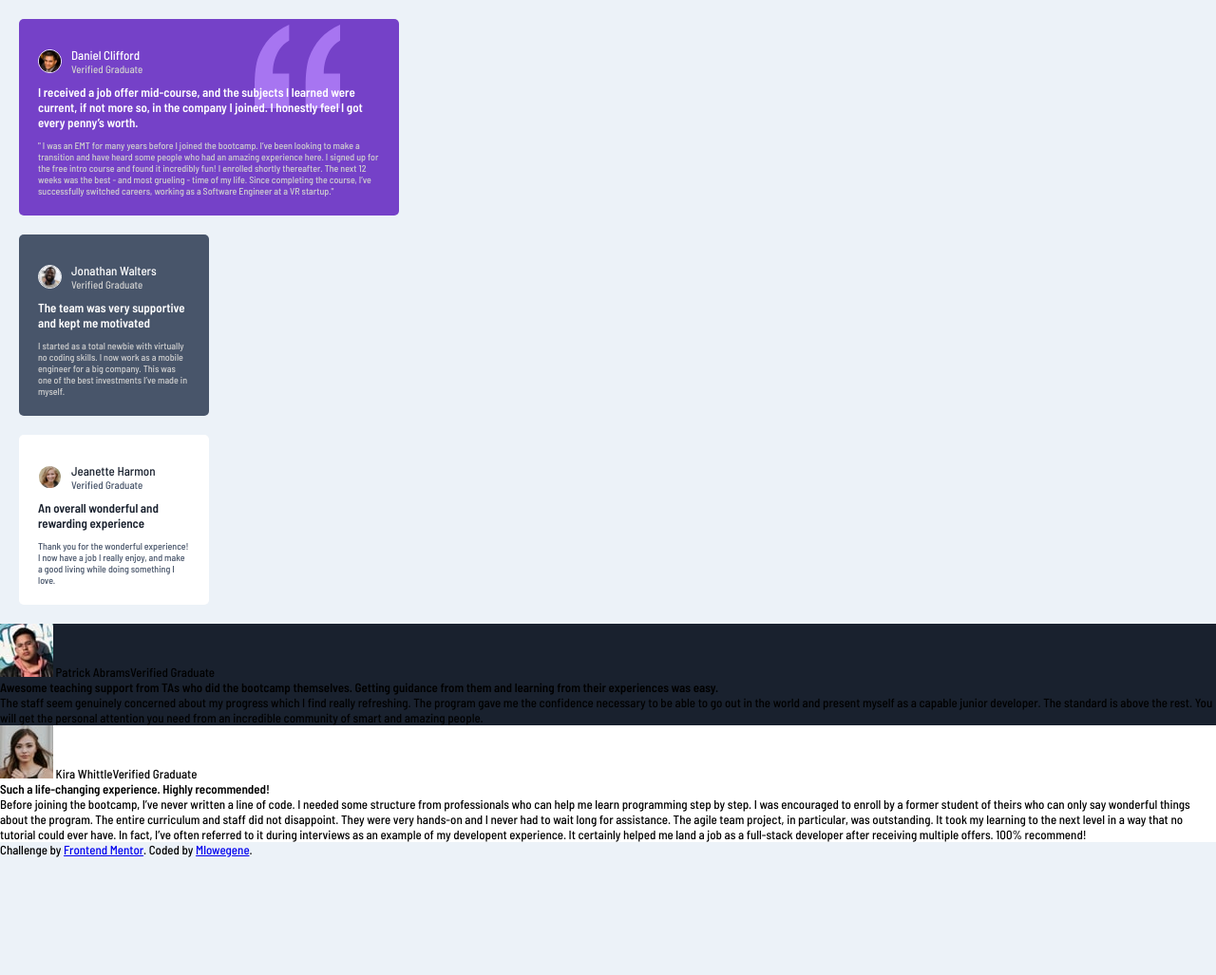
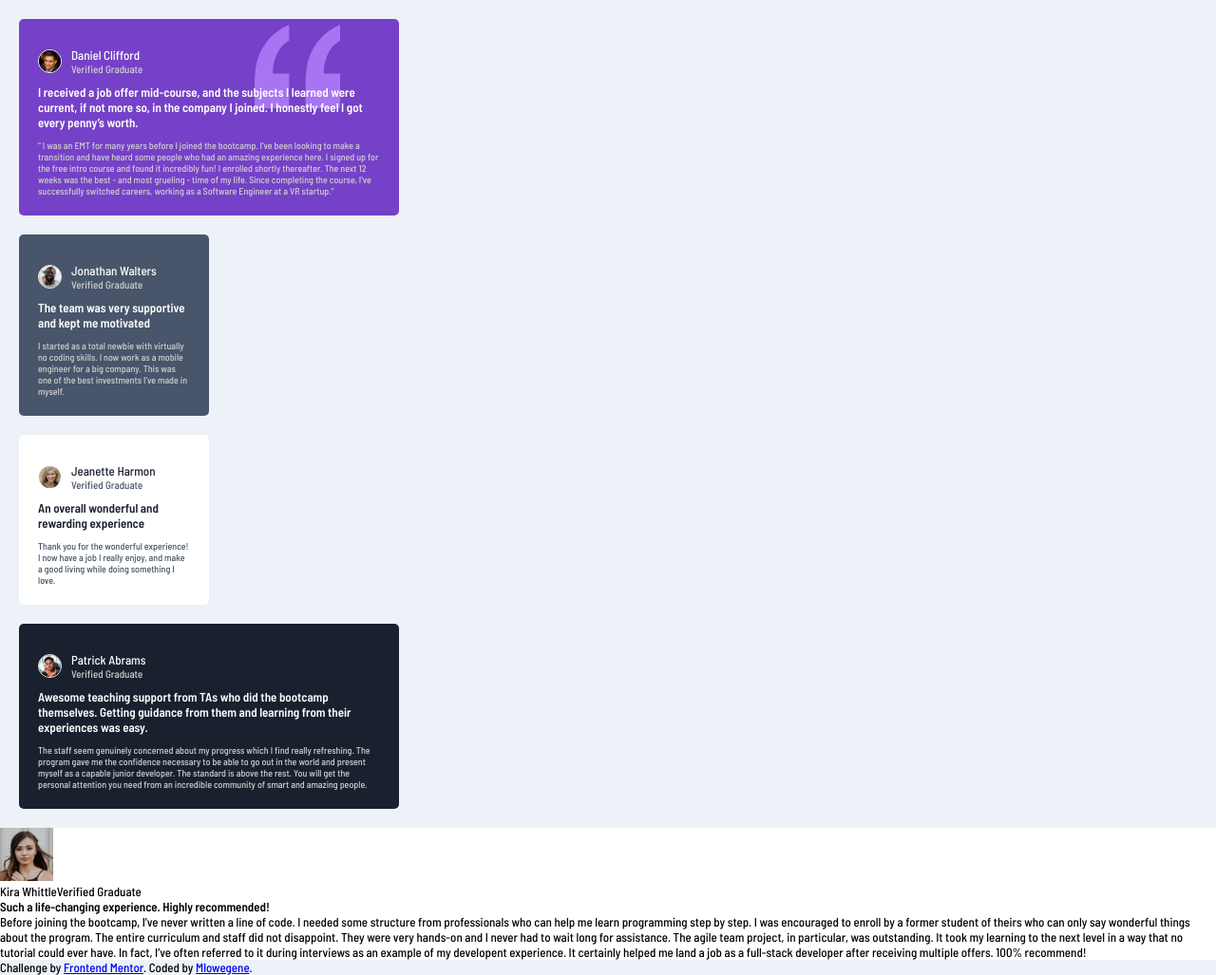
Before and after one commit to Mlowegene/testimonials-grid-section, a plain HTML site: page index.html in a window 1280 px wide. Shown: the whole page at 95% size. Before the commit the page ends 903 px from the top, so only its background shows below. Drawn offline with Linux system fonts and the light colour scheme.

Commit message:
Styled the fourth card

```diff
--- a/index.html
+++ b/index.html
@@ -60,11 +60,11 @@
       </div>
     </div>
     <div id="card4">
-      <div>
+      <div class="img-name-4">
         <img src="images/image-patrick.jpg" alt="image" />
-        <caption>Patrick Abrams<span>Verified Graduate</span></caption>
+        <p>Patrick Abrams<span>Verified Graduate</span></p>
       </div>
-      <div>
+      <div class="desc-4">
         <h4>Awesome teaching support from TAs who did the bootcamp themselves. Getting guidance from them and
           learning from their experiences was easy.</h4>
         <p>The staff seem genuinely concerned about my progress which I find really refreshing. The program
@@ -74,11 +74,11 @@
       </div>
     </div>
     <div id="card5">
-      <div>
+      <div class="img-name-5">
         <img src="images/image-kira.jpg" alt="image" />
-        <caption>Kira Whittle<span>Verified Graduate</span></caption>
+        <p>Kira Whittle<span>Verified Graduate</span></p>
       </div>
-      <div>
+      <div class="desc-5">
         <h4>Such a life-changing experience. Highly recommended!</h4>
         <p>Before joining the bootcamp, I’ve never written a line of code. I needed some structure from
           professionals who can help me learn programming step by step. I was encouraged to enroll by a former
--- a/style.css
+++ b/style.css
@@ -172,9 +172,56 @@ body {
     color: hsl(217, 19%, 35%);
 }
 
+/*==================================Card 4=================*/
+
 #card4{
     background-color: hsl(219, 29%, 14%);
+    width: 40rem;
+    margin: 2rem;
+    padding: 2rem;
+    border-radius: .5rem;
+    color: hsl(0, 0%, 100%);
 }
+
+.img-name-4 {
+    display: flex;
+    align-items: center;
+}
+
+.img-name-4 img {
+    width: 25px;
+    border-radius: 50%;
+    border: 1px solid #fff;
+
+}
+
+.img-name-4 p {
+    margin: 1rem;
+    font-weight: 500;
+}
+
+.img-name-4 p span {
+    display: block;
+    font-weight: 100;
+    font-size: 1.1rem;
+    color: hsl(0, 0%, 81%);
+}
+
+.desc-4 {
+    text-align: left;
+}
+
+.desc-4 h4 {
+    margin-bottom: 1rem;
+}
+
+.desc-4 p {
+    font-size: 1rem;
+    color: hsl(0, 0%, 81%);
+}
+
+
+
 #card5{
     background-color: hsl(0, 0%, 100%);
 }
```
